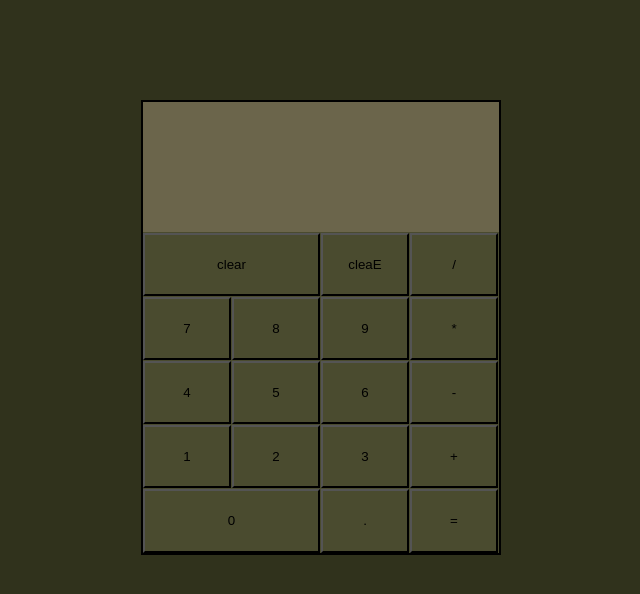
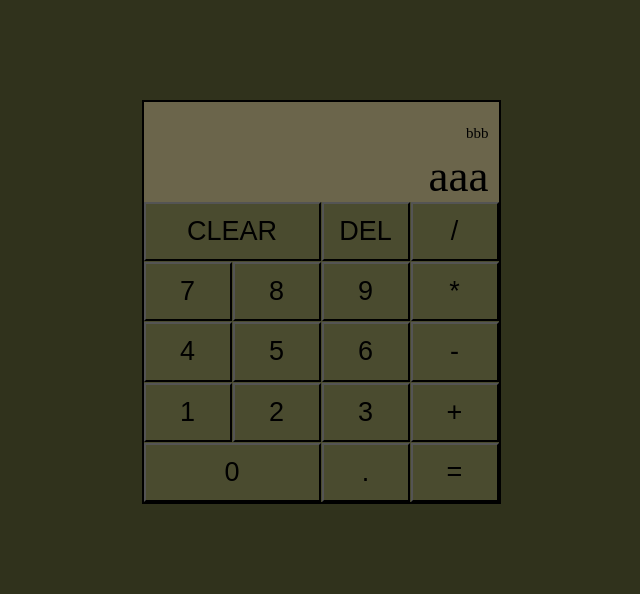
Before and after one commit to ylwester/basic-calculator, a plain HTML site: page index.html in a window 1280 px wide. Shown: the whole page, without its empty margins (319-959 px from the left). Drawn offline with Linux system fonts and the light colour scheme.

Commit message:
Fixing styling

```diff
--- a/index.html
+++ b/index.html
@@ -10,12 +10,12 @@
 <div class="container">
     <div class="content">
         <div class="display">
-            <div class="display-history"></div>
-            <div class="main-display"></div>
+            <div class="display-history">bbb</div>
+            <div class="main-display">aaa</div>
         </div>
         <div class="calculator-buttons">
-            <button id="clear-all-key">clear</button>
-            <button id="clear-entry-key">cleaE</button>
+            <button id="clear-all-key">CLEAR</button>
+            <button id="clear-entry-key">DEL</button>
             <button id="divide">/</button>
             <button id="seven">7</button>
             <button id="eight">8</button>
--- a/styles/general.css
+++ b/styles/general.css
@@ -5,23 +5,33 @@ body {
 .content {
     margin: 100px auto 0;
     background-color: #4A4B2F;
-    width: 356px;
-    height: 451px;
+    width: 355px;
+    height: 400px;
     display:grid;
     border: 2px solid black;
 }
 
 .display {
-    height: 130px;
+    height: 90px;
     display: grid;
     background-color: #6B654B;
-    grid-template-rows: 50px 80px;
+    grid-template-rows: 30px 60px;
+    text-align: right;
+    align-items: flex-end;
+    padding: 10px 10px 0 10px;
+}
+
+.main-display {
+    font-size: 45px;
+}
+.display-history {
+    font-size: 15px;
 }
 
 
 .calculator-buttons {
     display: grid;
-    height: 320px;
+    height: 300px;
     grid-template-columns: repeat(4, 88px);
     place-items: center;
     grid-gap: 1px;
@@ -39,6 +49,7 @@ body {
     width: 100%;
     height: 100%;
     background-color: #4A4B2F;
+    font-size: 27px;
 }
 
 .calculator-buttons button {
```
